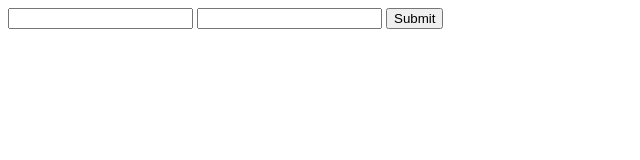
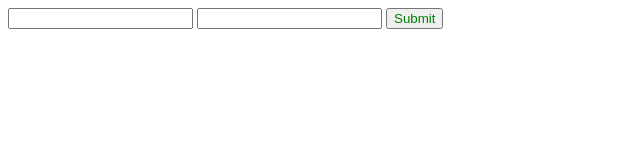
Before and after one commit to AnaghaSawant/Assignment_On_Github, a plain HTML site: page login.html in a window 1280 px wide. Shown: the full height of the page, 0-640 px from the left. Drawn offline with Linux system fonts and the light colour scheme.

Commit message:
enhancement::login:add style to submit button

```diff
--- a/login.html
+++ b/login.html
@@ -1,9 +1,14 @@
 <html>
 <head><title>login page</title></head>
+<style type="text/css">
+	#sub{
+		color: green;
+	}
+</style>
 
 <body>
 	<input type="text" name="username">
 	<input type="text" name="password">
-	<input type="submit" name="submit">
+	<input id="sub" type="submit" name="submit">
 </body>
 </html>
```
